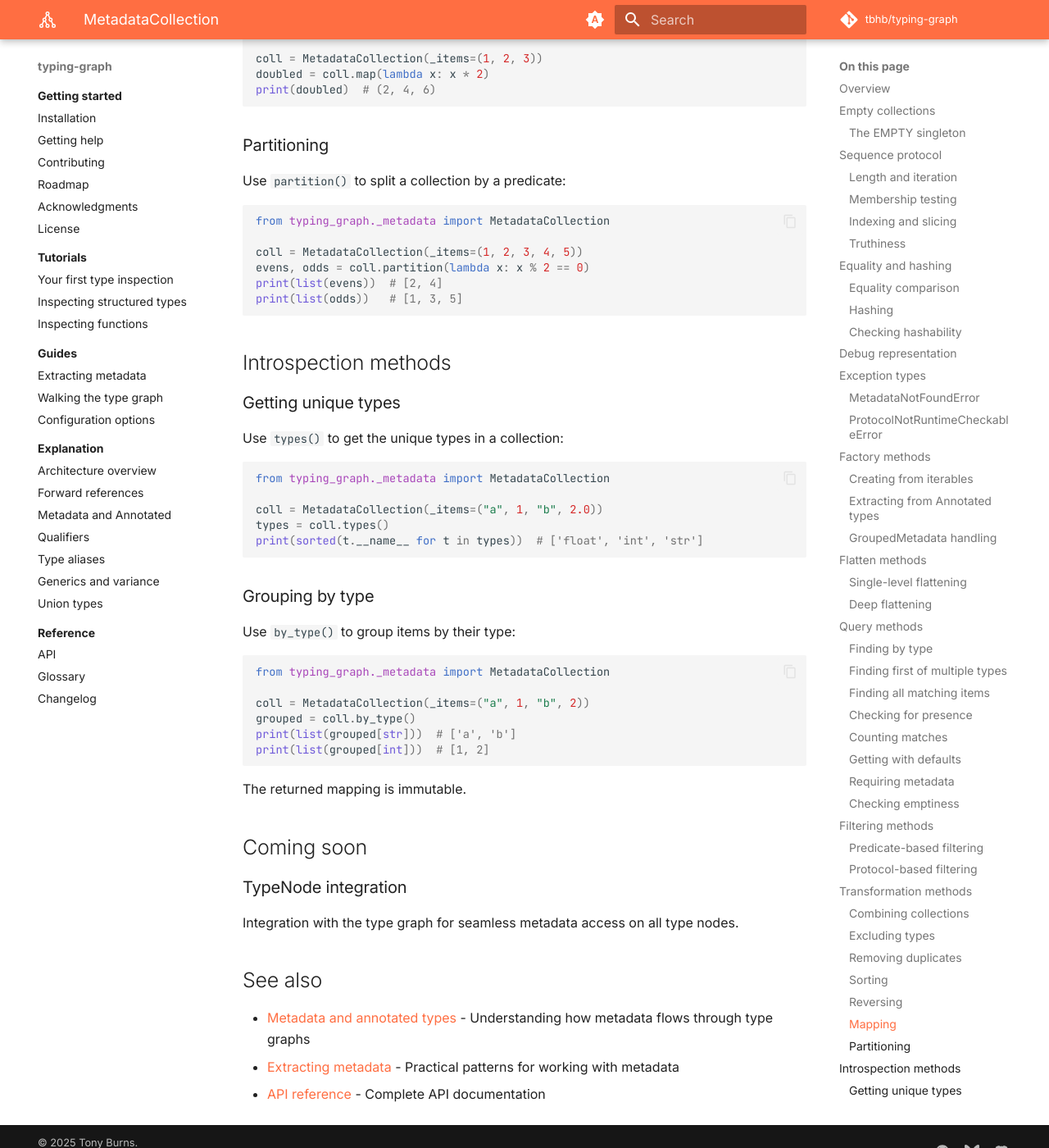
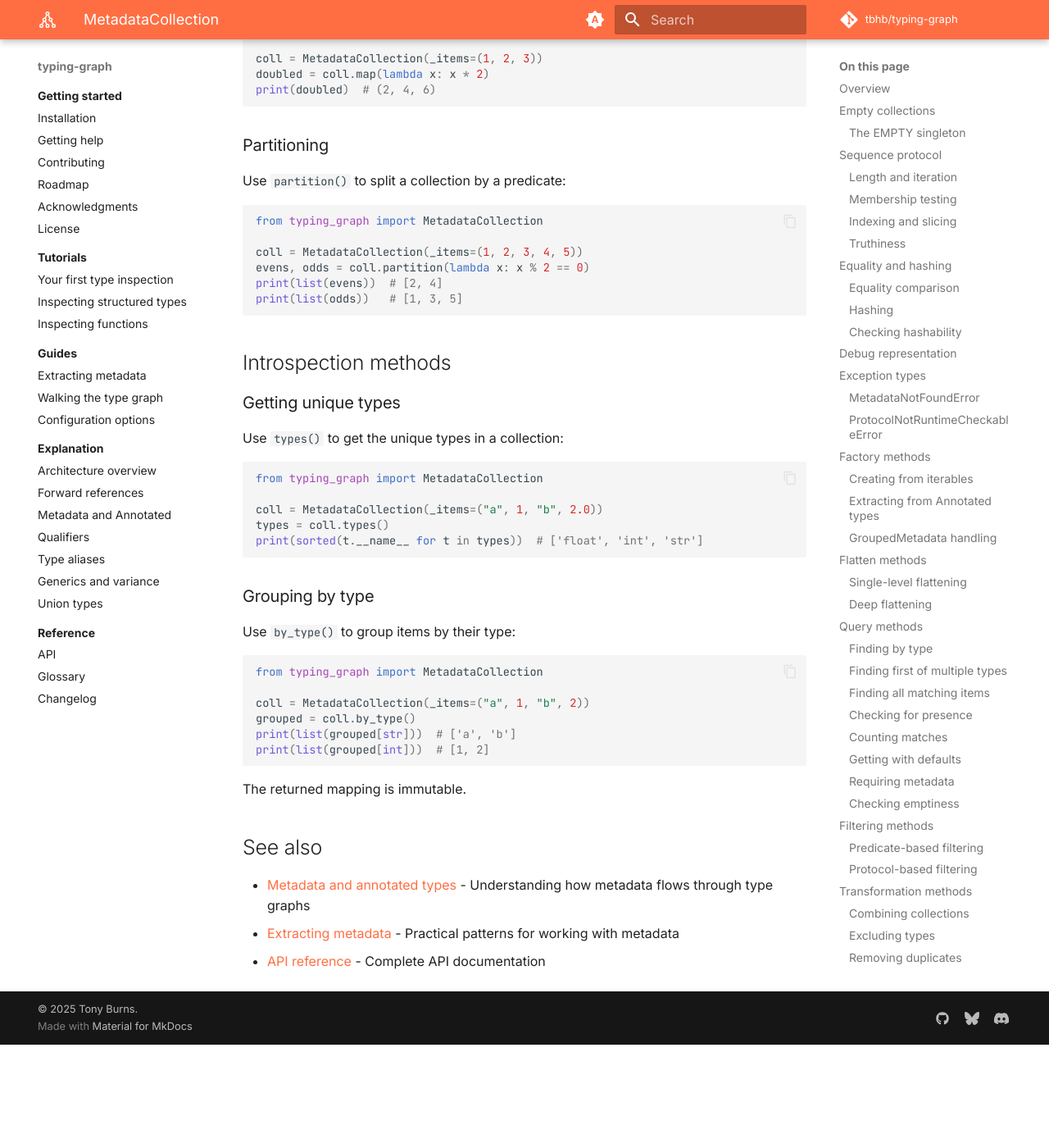
Before and after one commit to tbhb/typing-graph, an MkDocs documentation site: the page built from docs/metadata-collection.md, in a window 1280 px wide and 1400 px high, scrolled down 15816 px. Shown: the whole window at 82% size. Built offline with MkDocs 1.6.1 and Material for MkDocs 9.7.7, drawn with Linux system fonts in a browser that asks for light colours; comment, search, counter and statistics services are not loaded; after the commit the page ends 17090 px from its top, so only the background shows below that; some of the changed text lies outside the part shown.

Commit message:
feat(api)!: integrate MetadataCollection into TypeNode.metadata
BREAKING CHANGE: TypeNode.metadata is now MetadataCollection instead of
tuple[object, ...]. MetadataCollection implements the Sequence protocol,
so existing iteration and indexing patterns remain compatible.

- Replace tuple[object, ...] with MetadataCollection on TypeNode.metadata
- Replace tuple[object, ...] with MetadataCollection on FieldDef.metadata
- Replace tuple[object, ...] with MetadataCollection on Parameter.metadata
- Update _inspect_type.py to use MetadataCollection.of()
- Update _context.py extract_field_metadata to return MetadataCollection
- Export MetadataCollection, MetadataNotFoundError,
  ProtocolNotRuntimeCheckableError, SupportsLessThan from public API
- Fix documentation to use public API imports

````diff
--- a/docs/metadata-collection.md
+++ b/docs/metadata-collection.md
@@ -38,7 +38,7 @@
 An empty `MetadataCollection` represents a type with no metadata:
 
 ```python
-from typing_graph._metadata import MetadataCollection
+from typing_graph import MetadataCollection
 
 # Create an empty collection
 empty = MetadataCollection()
@@ -52,7 +52,7 @@
 For efficiency, use the `EMPTY` singleton instead of creating new empty collections:
 
 ```python
-from typing_graph._metadata import MetadataCollection
+from typing_graph import MetadataCollection
 
 # Use the singleton for empty collections
 empty = MetadataCollection.EMPTY
@@ -74,7 +74,7 @@
 ### Length and iteration
 
 ```python
-from typing_graph._metadata import MetadataCollection
+from typing_graph import MetadataCollection
 
 coll = MetadataCollection(_items=("doc", 42, True))
 
@@ -99,7 +99,7 @@
 Use `in` to check if an item exists in the collection:
 
 ```python
-from typing_graph._metadata import MetadataCollection
+from typing_graph import MetadataCollection
 
 coll = MetadataCollection(_items=("doc", 42, True))
 
@@ -115,7 +115,7 @@
 Access items by index or slice:
 
 ```python
-from typing_graph._metadata import MetadataCollection
+from typing_graph import MetadataCollection
 
 coll = MetadataCollection(_items=("a", "b", "c", "d"))
 
@@ -140,7 +140,7 @@
 Empty collections are falsy, non-empty collections are truthy:
 
 ```python
-from typing_graph._metadata import MetadataCollection
+from typing_graph import MetadataCollection
 
 empty = MetadataCollection.EMPTY
 non_empty = MetadataCollection(_items=(1,))
@@ -159,7 +159,7 @@
 Two collections are equal if they contain the same items in the same order:
 
 ```python
-from typing_graph._metadata import MetadataCollection
+from typing_graph import MetadataCollection
 
 a = MetadataCollection(_items=(1, 2, 3))
 b = MetadataCollection(_items=(1, 2, 3))
@@ -172,7 +172,7 @@
 Comparing with non-`MetadataCollection` objects returns `NotImplemented`, allowing Python to try the reverse comparison:
 
 ```python
-from typing_graph._metadata import MetadataCollection
+from typing_graph import MetadataCollection
 
 coll = MetadataCollection(_items=(1, 2, 3))
 print(coll == [1, 2, 3])  # False - different types
@@ -184,7 +184,7 @@
 Collections with all hashable items can be used as dict keys or set members:
 
 ```python
-from typing_graph._metadata import MetadataCollection
+from typing_graph import MetadataCollection
 
 # Hashable items work
 coll = MetadataCollection(_items=(1, "doc", (2, 3)))
@@ -199,7 +199,7 @@
 If any item is unhashable, attempting to hash the collection raises `TypeError`:
 
 ```python
-from typing_graph._metadata import MetadataCollection
+from typing_graph import MetadataCollection
 
 # Contains an unhashable dict
 coll = MetadataCollection(_items=([1, 2],))
@@ -215,7 +215,7 @@
 Use the `is_hashable` property to check before attempting hash operations:
 
 ```python
-from typing_graph._metadata import MetadataCollection
+from typing_graph import MetadataCollection
 
 hashable = MetadataCollection(_items=(1, "doc"))
 unhashable = MetadataCollection(_items=([1, 2],))
@@ -236,7 +236,7 @@
 The `repr()` of a collection shows its contents:
 
 ```python
-from typing_graph._metadata import MetadataCollection
+from typing_graph import MetadataCollection
 
 # Empty collection
 print(repr(MetadataCollection.EMPTY))
@@ -264,7 +264,7 @@
 Raised when a required metadata type is not found in a collection:
 
 ```python
-from typing_graph._metadata import MetadataCollection, MetadataNotFoundError
+from typing_graph import MetadataCollection, MetadataNotFoundError
 
 coll = MetadataCollection()
 
@@ -290,7 +290,7 @@
 
 ```python
 from typing import Protocol
-from typing_graph._metadata import ProtocolNotRuntimeCheckableError
+from typing_graph import ProtocolNotRuntimeCheckableError
 
 class NotRuntime(Protocol):
     value: int
@@ -316,7 +316,7 @@
 Use `MetadataCollection.of()` to create a collection from any iterable:
 
 ```python
-from typing_graph._metadata import MetadataCollection
+from typing_graph import MetadataCollection
 
 # Create from a list
 coll = MetadataCollection.of(["doc", 42, True])
@@ -340,7 +340,7 @@
 
 ```python
 from typing import Annotated
-from typing_graph._metadata import MetadataCollection
+from typing_graph import MetadataCollection
 
 # Extract metadata from Annotated
 MyType = Annotated[int, "description", 42]
@@ -359,7 +359,7 @@
 ```python
 from typing import Annotated
 from annotated_types import Ge, Interval, Le
-from typing_graph._metadata import MetadataCollection
+from typing_graph import MetadataCollection
 
 # Interval is a GroupedMetadata containing Ge and Le
 interval = Interval(ge=0, le=100)
@@ -376,7 +376,7 @@
 
 ```python
 from annotated_types import Interval
-from typing_graph._metadata import MetadataCollection
+from typing_graph import MetadataCollection
 
 interval = Interval(ge=0, le=100)
 coll = MetadataCollection.of([interval], auto_flatten=False)
@@ -391,7 +391,7 @@
 
 ```python
 from annotated_types import Ge, Interval, Le
-from typing_graph._metadata import MetadataCollection
+from typing_graph import MetadataCollection
 
 interval = Interval(ge=5, le=15)
 coll = MetadataCollection.of([interval], auto_flatten=False)
@@ -404,7 +404,7 @@
 Use `flatten_deep()` to recursively expand nested `GroupedMetadata`:
 
 ```python
-from typing_graph._metadata import MetadataCollection
+from typing_graph import MetadataCollection
 
 # For deeply nested GroupedMetadata structures
 coll = MetadataCollection(_items=(1, 2, 3))
@@ -422,7 +422,7 @@
 
 ```python
 from dataclasses import dataclass
-from typing_graph._metadata import MetadataCollection
+from typing_graph import MetadataCollection
 
 @dataclass(frozen=True)
 class Gt:
@@ -446,7 +446,7 @@
 The `find()` method uses `isinstance` semantics, so subclasses also match:
 
 ```python
-from typing_graph._metadata import MetadataCollection
+from typing_graph import MetadataCollection
 
 class Animal:
     pass
@@ -463,7 +463,7 @@
 Use `find_first()` to find the first item matching any of several types:
 
 ```python
-from typing_graph._metadata import MetadataCollection
+from typing_graph import MetadataCollection
 
 coll = MetadataCollection(_items=("doc", 42, True))
 
@@ -482,7 +482,7 @@
 
 ```python
 from dataclasses import dataclass
-from typing_graph._metadata import MetadataCollection
+from typing_graph import MetadataCollection
 
 @dataclass(frozen=True)
 class Gt:
@@ -513,7 +513,7 @@
 
 ```python
 from dataclasses import dataclass
-from typing_graph._metadata import MetadataCollection
+from typing_graph import MetadataCollection
 
 @dataclass(frozen=True)
 class Gt:
@@ -536,7 +536,7 @@
 
 ```python
 from dataclasses import dataclass
-from typing_graph._metadata import MetadataCollection
+from typing_graph import MetadataCollection
 
 @dataclass(frozen=True)
 class Gt:
@@ -561,7 +561,7 @@
 
 ```python
 from dataclasses import dataclass
-from typing_graph._metadata import MetadataCollection
+from typing_graph import MetadataCollection
 
 @dataclass(frozen=True)
 class Gt:
@@ -589,7 +589,7 @@
 The `get()` method correctly handles falsy values like `0`, `False`, and empty strings:
 
 ```python
-from typing_graph._metadata import MetadataCollection
+from typing_graph import MetadataCollection
 
 coll = MetadataCollection(_items=(0, False, ""))
 
@@ -604,7 +604,7 @@
 
 ```python
 from dataclasses import dataclass
-from typing_graph._metadata import MetadataCollection, MetadataNotFoundError
+from typing_graph import MetadataCollection, MetadataNotFoundError
 
 @dataclass(frozen=True)
 class Gt:
@@ -633,7 +633,7 @@
 Use the `is_empty` property for readable empty checks:
 
 ```python
-from typing_graph._metadata import MetadataCollection
+from typing_graph import MetadataCollection
 
 empty = MetadataCollection.EMPTY
 non_empty = MetadataCollection(_items=(1, 2))
@@ -653,7 +653,7 @@
 Use `filter()` to filter items by a predicate function:
 
 ```python
-from typing_graph._metadata import MetadataCollection
+from typing_graph import MetadataCollection
 
 coll = MetadataCollection(_items=(1, 2, 3, 4, 5))
 evens = coll.filter(lambda x: x % 2 == 0)
@@ -664,7 +664,7 @@
 
 ```python
 from dataclasses import dataclass
-from typing_graph._metadata import MetadataCollection
+from typing_graph import MetadataCollection
 
 @dataclass(frozen=True)
 class Gt:
@@ -681,7 +681,7 @@
 
 ```python
 from typing import Protocol, runtime_checkable
-from typing_graph._metadata import MetadataCollection
+from typing_graph import MetadataCollection
 
 @runtime_checkable
 class HasValue(Protocol):
@@ -703,7 +703,7 @@
 Use `+` or `|` to combine collections:
 
 ```python
-from typing_graph._metadata import MetadataCollection
+from typing_graph import MetadataCollection
 
 a = MetadataCollection(_items=(1, 2))
 b = MetadataCollection(_items=(3, 4))
@@ -721,7 +721,7 @@
 Use `exclude()` to remove items of specific types:
 
 ```python
-from typing_graph._metadata import MetadataCollection
+from typing_graph import MetadataCollection
 
 coll = MetadataCollection(_items=("a", 1, "b", 2))
 no_strings = coll.exclude(str)
@@ -733,7 +733,7 @@
 Use `unique()` to remove duplicate items:
 
 ```python
-from typing_graph._metadata import MetadataCollection
+from typing_graph import MetadataCollection
 
 coll = MetadataCollection(_items=(1, 2, 1, 3, 2))
 unique = coll.unique()
@@ -747,7 +747,7 @@
 Use `sorted()` to sort items:
 
 ```python
-from typing_graph._metadata import MetadataCollection
+from typing_graph import MetadataCollection
 
 coll = MetadataCollection(_items=(3, 1, 2))
 sorted_coll = coll.sorted()
@@ -764,7 +764,7 @@
 Use `reversed()` to reverse the order:
 
 ```python
-from typing_graph._metadata import MetadataCollection
+from typing_graph import MetadataCollection
 
 coll = MetadataCollection(_items=(1, 2, 3))
 rev = coll.reversed()
@@ -776,7 +776,7 @@
 Use `map()` to transform items. This is a terminal operation that returns a tuple:
 
 ```python
-from typing_graph._metadata import MetadataCollection
+from typing_graph import MetadataCollection
 
 coll = MetadataCollection(_items=(1, 2, 3))
 doubled = coll.map(lambda x: x * 2)
@@ -788,7 +788,7 @@
 Use `partition()` to split a collection by a predicate:
 
 ```python
-from typing_graph._metadata import MetadataCollection
+from typing_graph import MetadataCollection
 
 coll = MetadataCollection(_items=(1, 2, 3, 4, 5))
 evens, odds = coll.partition(lambda x: x % 2 == 0)
@@ -803,7 +803,7 @@
 Use `types()` to get the unique types in a collection:
 
 ```python
-from typing_graph._metadata import MetadataCollection
+from typing_graph import MetadataCollection
 
 coll = MetadataCollection(_items=("a", 1, "b", 2.0))
 types = coll.types()
@@ -815,7 +815,7 @@
 Use `by_type()` to group items by their type:
 
 ```python
-from typing_graph._metadata import MetadataCollection
+from typing_graph import MetadataCollection
 
 coll = MetadataCollection(_items=("a", 1, "b", 2))
 grouped = coll.by_type()
@@ -825,12 +825,6 @@
 
 The returned mapping is immutable.
 
-## Coming soon
-
-### TypeNode integration
-
-Integration with the type graph for seamless metadata access on all type nodes.
-
 ## See also
 
 - [Metadata and annotated types](explanation/metadata.md) - Understanding how metadata flows through type graphs
````
Also changed, not shown: src/typing_graph/__init__.py (+10 -0 lines), 7 other files.
